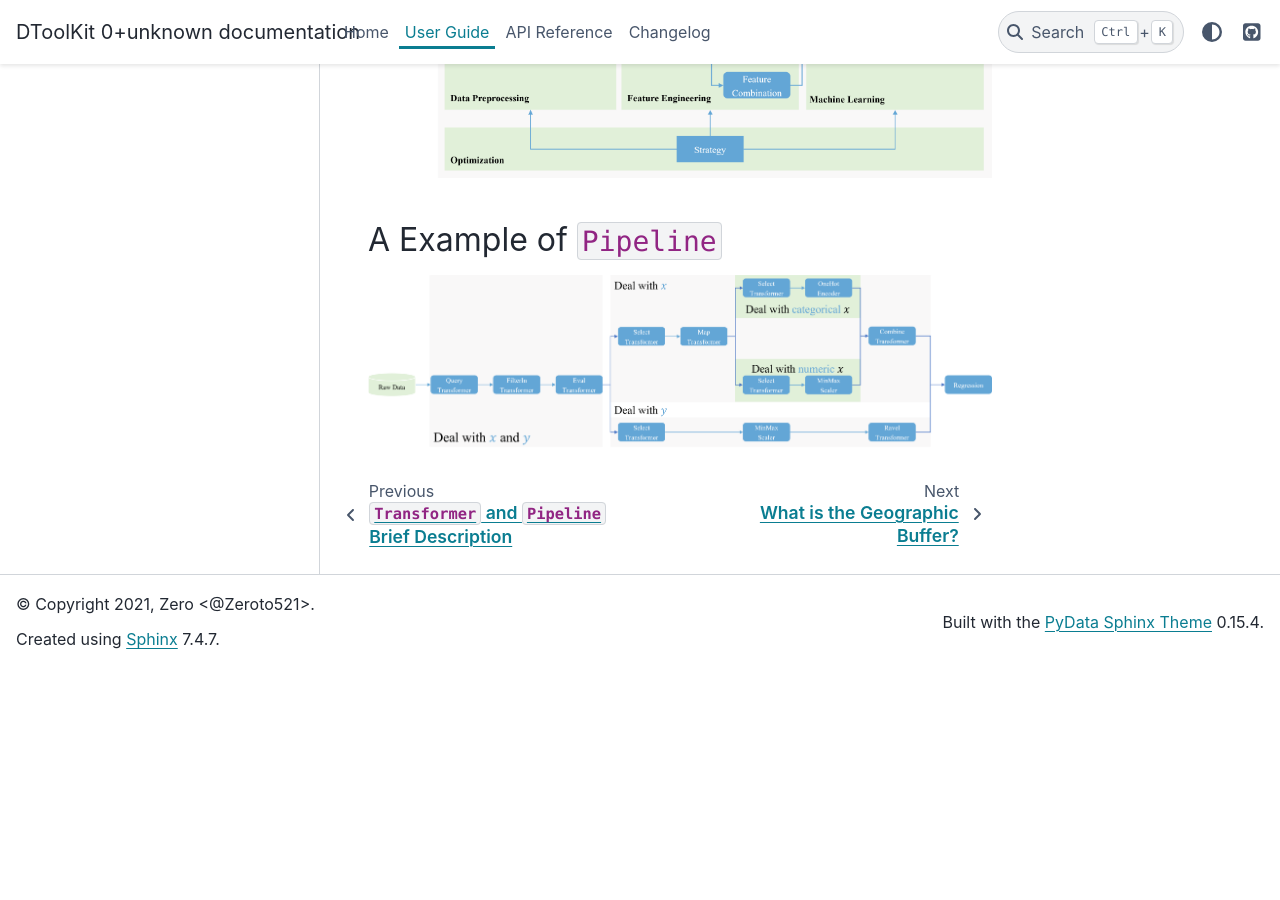
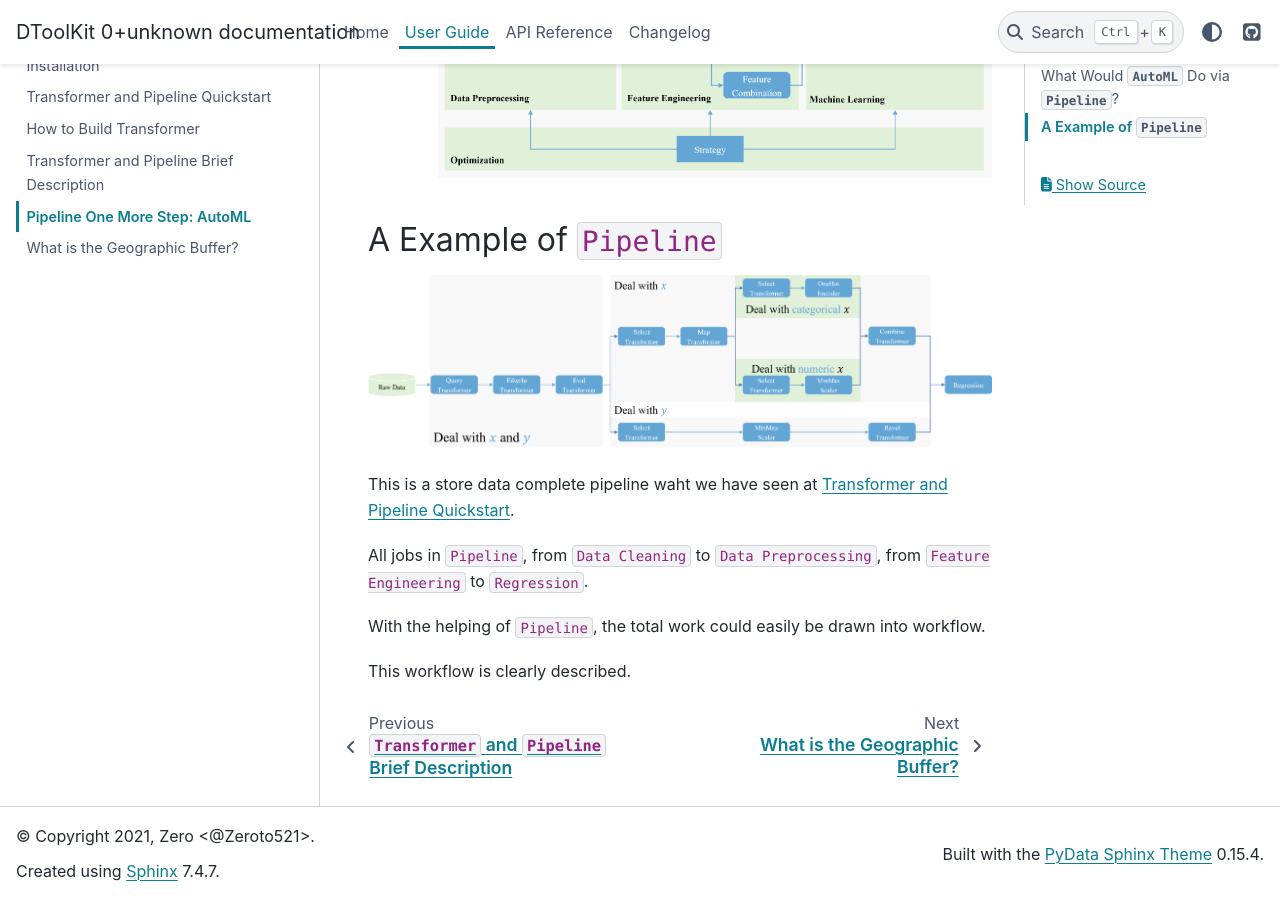
Before and after one commit to Zeroto521/my-data-toolkit, a Sphinx documentation site: the page built from doc/source/guide/automl.md, in a window 1280 px wide and 900 px high, scrolled down 2223 px. Built offline with Sphinx 7.4.7 and the PyData theme 0.15.4, drawn with Linux system fonts in a browser that asks for light colours; before the commit the page ends 2891 px from its top, so only the background shows below that.

Commit message:
DOC: wrote A Example of `Pipeline`

```diff
--- a/doc/source/guide/automl.md
+++ b/doc/source/guide/automl.md
@@ -56,3 +56,11 @@
 ## A Example of `Pipeline`
 
 ![Store data pipeline](../_static/store-data-pipeline.png)
+
+This is a store data complete pipeline waht we have seen at {ref}`Transformer and Pipeline Quickstart <further-more-steps-to-pipeline>`.
+
+All jobs in `Pipeline`, from `Data Cleaning` to `Data Preprocessing`, from `Feature Engineering` to `Regression`.
+
+With the helping of `Pipeline`, the total work could easily be drawn into workflow.
+
+This workflow is clearly described.
```
Also changed, not shown: doc/source/guide/transformer_quickstart.md (+1 -0 lines).
